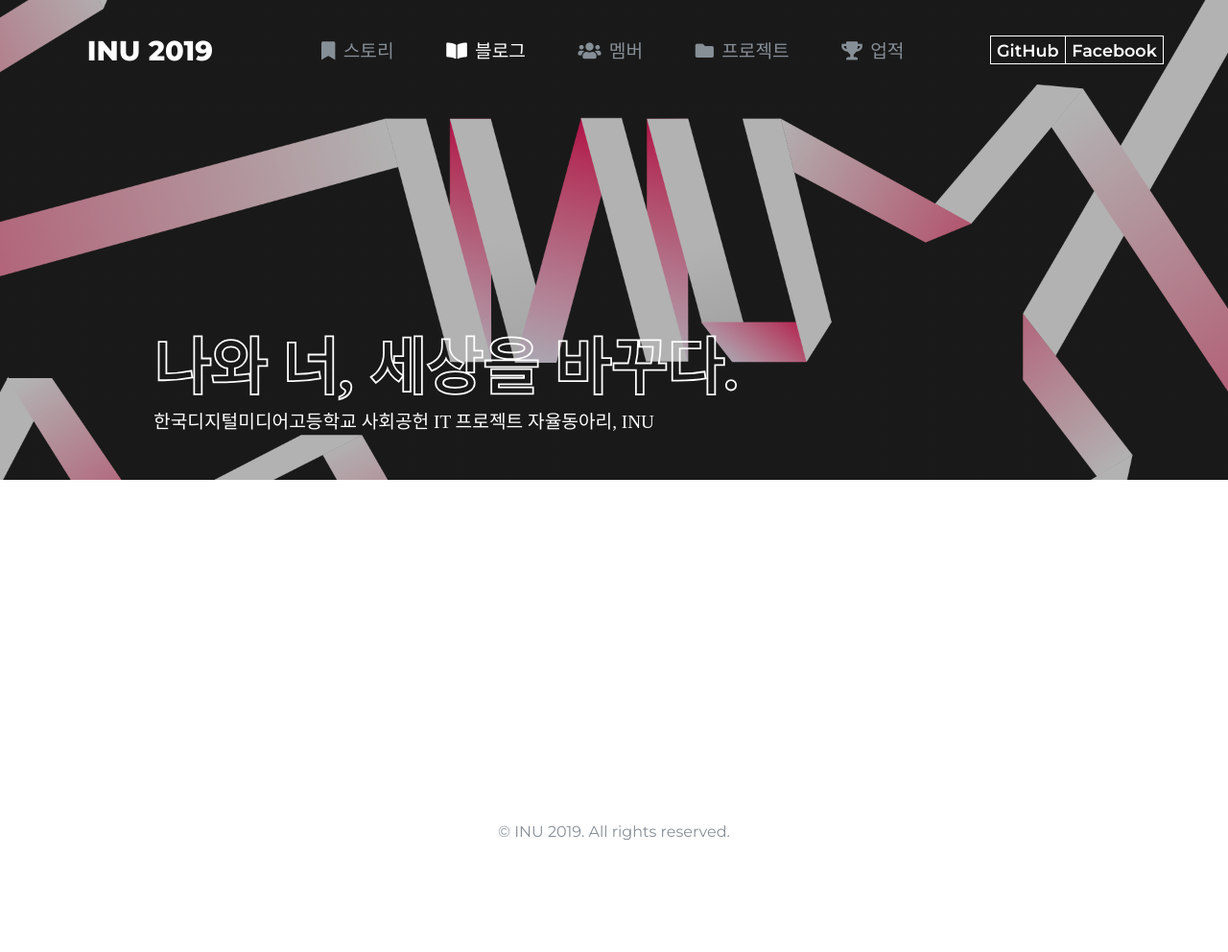
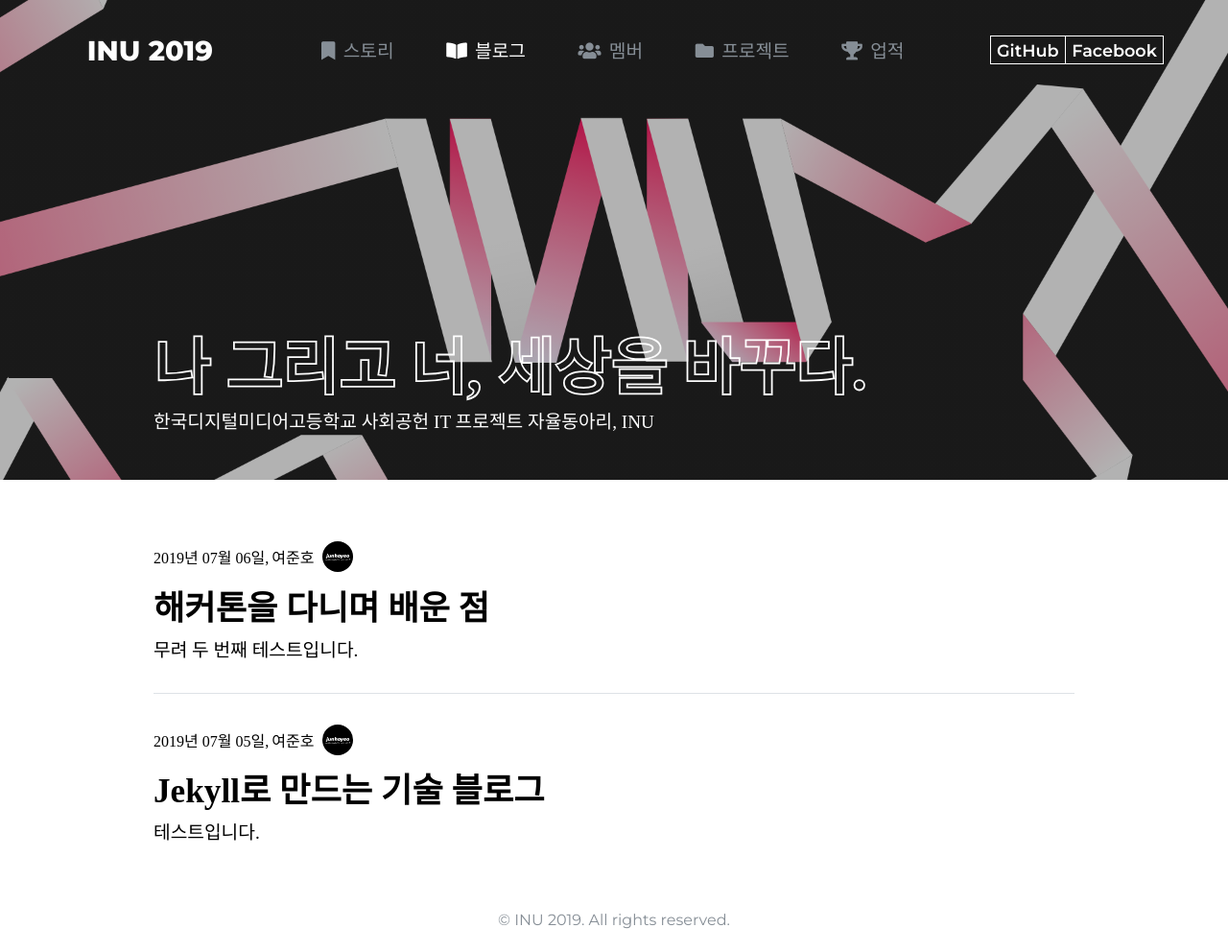
Before and after one commit to inudevs/inudevs.github.io, a Jekyll site: the page built from index.html, in a window 1280 px wide. Shown: the whole page at 96% size. Built offline with Jekyll 4.4.1, drawn with Linux system fonts in a browser that asks for light colours; some web fonts are replaced; before the commit the page ends 900 px from its top, so only the background shows below that.

Commit message:
포스트 목록 페이지 추가

```diff
--- a/_config.yml
+++ b/_config.yml
@@ -1,6 +1,10 @@
-title: INU
+title: INU 기술 블로그
 baseurl: ""
 url: "https://inudevs.github.io/"
+
+social:
+  facebook: https://www.facebook.com/2019inu
+  github: https://github.com/inudevs
 
 sass:
   sass_dir: _scss
--- /dev/null
+++ b/_data/users.json
@@ -0,0 +1,5 @@
+[
+  {
+    "name": "여준호"
+  }
+]
--- a/_includes/header.html
+++ b/_includes/header.html
@@ -49,10 +49,16 @@
       </li>
     </ul>
     <div class="header__btns">
-      <a class="header__btn">
+      <a
+        class="header__btn"
+        href="{{ site.social.facebook }}"
+      >
         GitHub
       </a>
-      <a class="header__btn">
+      <a
+        class="header__btn"
+        href="{{ site.social.github }}"
+      >
         Facebook
       </a>
     </div>
@@ -60,7 +66,7 @@
   <div class="header__container">
     <div class="header__content">
       <h1 class="header__title">
-        나와 너, 세상을 바꾸다.
+        나 그리고 너, 세상을 바꾸다.
       </h1>
       <p class="header__desc">
         한국디지털미디어고등학교 사회공헌 IT 프로젝트 자율동아리, INU
--- /dev/null
+++ b/_includes/posts.html
@@ -0,0 +1,23 @@
+<div class="posts-container">
+  <ul class="posts">
+    {% for post in site.posts %}
+      <li class="post-item">
+        <a href="{{ post.url }}">
+          <span class="post-item__meta">
+            <span class="post-item__date">
+              {{ post.date | date: '%Y년 %m월 %d일' }},
+            </span>
+            <span class="post-item__author">
+              {{ post.author }}
+            </span>
+            <img class="post-item__profile" src="/assets/images/profiles/{{ post.author }}.png" />
+          </span>
+          <h1 class="post-item__title">
+            {{ post.title }}
+          </h1>
+          <p class="post-item__excerpt">{{ post.excerpt | strip_html | truncate: 70 }}</p>
+        </a>
+      </li>
+    {% endfor %}
+  </ul>
+</div>
--- a/_layouts/home.html
+++ b/_layouts/home.html
@@ -1,3 +1,5 @@
 ---
 layout: default
 ---
+
+{% include posts.html %}
--- /dev/null
+++ b/_posts/2019-07-05-jekyll-tech-blog.md
@@ -0,0 +1,7 @@
+---
+layout: post
+title: Jekyll로 만드는 기술 블로그
+author: 여준호
+---
+
+테스트입니다.
--- /dev/null
+++ b/_posts/2019-07-06-hackathons.md
@@ -0,0 +1,7 @@
+---
+layout: post
+title: 해커톤을 다니며 배운 점
+author: 여준호
+---
+
+무려 두 번째 테스트입니다.
--- a/_scss/blog.scss
+++ b/_scss/blog.scss
@@ -2,3 +2,4 @@
 @import "blog/base";
 @import "blog/header";
 @import "blog/footer";
+@import "blog/posts";
--- a/_scss/blog/_base.scss
+++ b/_scss/blog/_base.scss
@@ -27,6 +27,7 @@ a {
   justify-content: center;
   padding-left: 10rem;
   padding-right: 10rem;
+  margin-bottom: 5rem;
 
   @media (max-width: 900px) {
     padding-left: 6rem;
--- a/_scss/blog/_header.scss
+++ b/_scss/blog/_header.scss
@@ -44,6 +44,7 @@
     height: 100%;
     font-size: 1.2rem;
     color: $gray-6;
+    transition: all 0.3s;
 
     &:not(:last-of-type) {
       margin-right: 0.3rem;
@@ -52,6 +53,10 @@
     &.active {
       color: white
     }
+  }
+
+  &__nav-item:hover {
+    color: $gray-4;
   }
 
   &__nav-text {
@@ -76,7 +81,7 @@
 
     &:hover,
     &:active {
-      color: $brand;
+      color: black;
       background: white;
     }
   }
--- /dev/null
+++ b/_scss/blog/_posts.scss
@@ -0,0 +1,51 @@
+.posts-container {
+  flex: 1 1;
+  width: 100%;
+}
+
+.posts {
+  margin: 0;
+  padding: 0;
+  width: 100%;
+  list-style: none;
+  margin-top: 2rem;
+}
+
+.post-item {
+  padding: 2rem 0;
+  border-bottom: 1px solid $gray-3;
+
+  &:last-of-type {
+    border-bottom: none;
+  }
+
+  &__meta {
+    display: flex;
+    flex-direction: row;
+    align-items: center;
+    margin-bottom: 0.8rem;
+  }
+
+  &__author {
+    margin-left: 0.2rem;
+  }
+
+  &__profile {
+    height: 2rem;
+    width: 2rem;
+    margin-left: 0.5rem;
+    object-fit: cover;
+    border-radius: 50%;
+  }
+
+  &__title {
+    margin: 0;
+    font-size: 2.2rem;
+    line-height: 1.5;
+  }
+
+  &__excerpt {
+    margin: 0;
+    font-size: 1.2rem;
+  }
+}
--- /dev/null
+++ b/achieves.html
@@ -0,0 +1,3 @@
+---
+layout: default
+---
--- a/index.html
+++ b/index.html
@@ -1,5 +1,5 @@
 ---
 layout: home
-title: INU
+title: INU 기술 블로그
 permalink: /
 ---
--- /dev/null
+++ b/members.html
@@ -0,0 +1,3 @@
+---
+layout: default
+---
--- /dev/null
+++ b/projects.html
@@ -0,0 +1,3 @@
+---
+layout: default
+---
--- /dev/null
+++ b/story.html
@@ -0,0 +1,3 @@
+---
+layout: default
+---
```
Also changed, not shown: _layouts/post.html (added, +33 -0 lines), assets/images/profiles/여준호.png (added).
